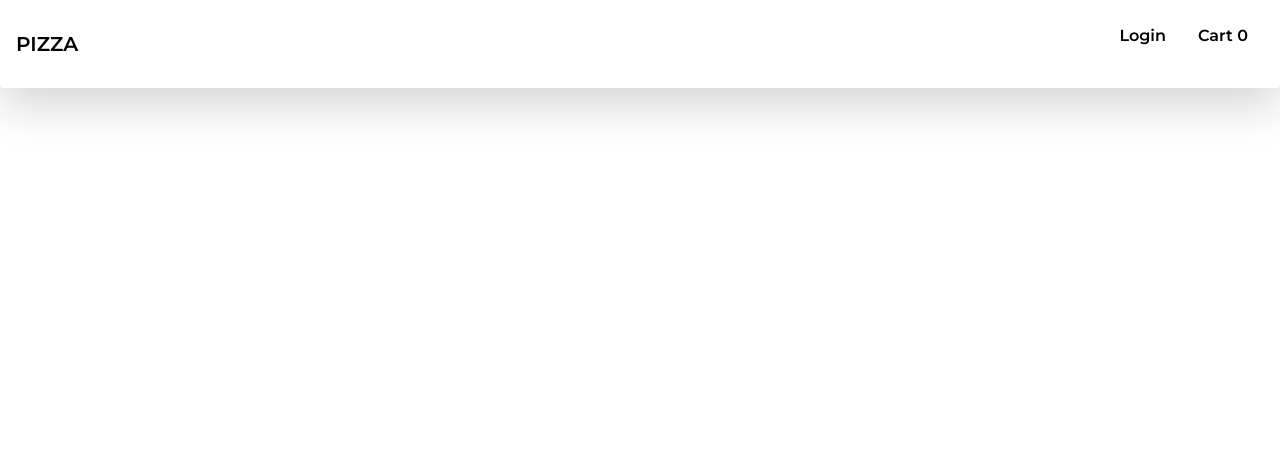
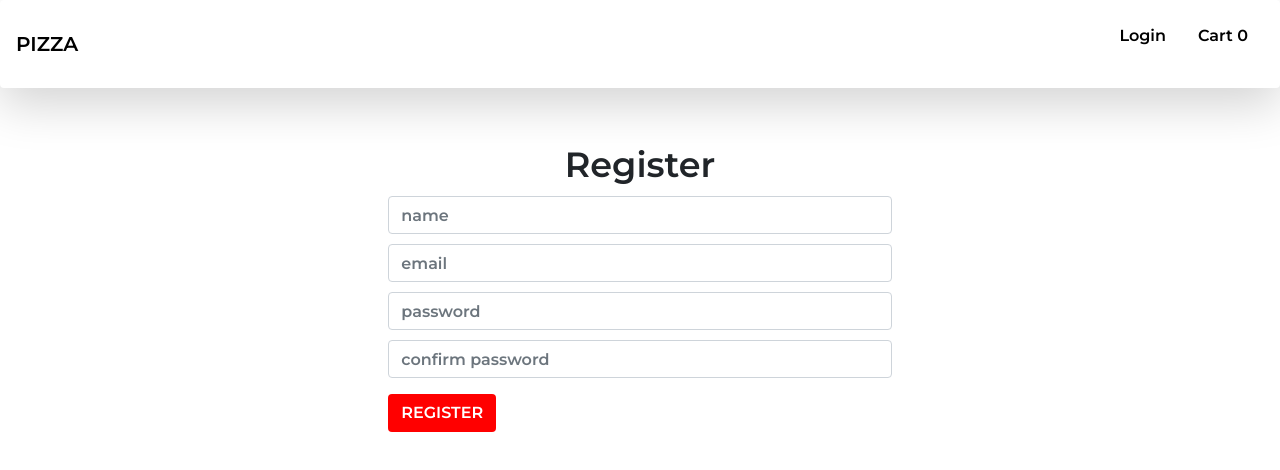
Before and after one commit to cse-mkamble/pizza_delivery_app, a React (Create React App) app in the folder client/: page /register in a window 1280 px wide. Shown: the top 470 px of the page. Built offline with nearby package versions, Linux system fonts and the light colour scheme.

Commit message:
Register Screen Design

```diff
--- a/client/public/style.css
+++ b/client/public/style.css
@@ -57,3 +57,8 @@ select{
   box-shadow: none !important;
   border-color: black !important;
 }
+
+input{
+  margin-top: 10px !important;
+  box-shadow: none !important;
+}
--- a/client/src/App.js
+++ b/client/src/App.js
@@ -3,14 +3,20 @@ import { BrowserRouter, Route, Link, Switch } from 'react-router-dom'
 import Navbar from './components/Navbar'
 import Homescreen from './screens/Homescreen'
 import Cartscreen from './screens/Cartscreen'
+import Loginscreen from './screens/Loginscreen'
+import Registerscreen from './screens/Registerscreen'
 
 const App = () => {
   return (
     <div className='App' >
       <Navbar />
       <BrowserRouter>
+
         <Route path="/" exact component={Homescreen} />
         <Route path="/cart" exact component={Cartscreen} />
+        <Route path="/login" exact component={Loginscreen} />
+        <Route path="/register" exact component={Registerscreen} />
+
       </BrowserRouter>
     </div>
   )
--- a/client/src/components/Navbar.js
+++ b/client/src/components/Navbar.js
@@ -12,7 +12,7 @@ const Navbar = () => {
                 <div id="navbarNav">
                     <ul style={{ display: 'flex', listStyle: 'none' }} >
                         <li className="nav-item ">
-                            <a className="nav-link" href="#">Login</a>
+                            <a className="nav-link" href="/login">Login</a>
                         </li>
                         <li className="nav-item">
                             <a className="nav-link" href="/cart">
--- /dev/null
+++ b/client/src/screens/Loginscreen.js
@@ -0,0 +1,11 @@
+import React, { useState } from 'react';
+
+const Loginscreen = () => {
+    return (
+        <div>
+            Loginscreen!
+        </div>
+    );
+};
+
+export default Loginscreen;
--- /dev/null
+++ b/client/src/screens/Registerscreen.js
@@ -0,0 +1,68 @@
+import React, { useState } from 'react';
+
+const Registerscreen = () => {
+
+    const [name, setname] = useState('')
+    const [email, setemail] = useState('')
+    const [password, setpassword] = useState('')
+    const [cpassword, setcpassword] = useState('')
+
+    const register = () => {
+        if (password != cpassword) {
+            alert("passwords not matched")
+        } else {
+            const user = { name, email, password }
+            console.log(user)
+        }
+    }
+
+    return (
+        <div>
+            <div className="justify-content-center mt-5" style={{ display: 'flex' }} >
+                <div className="col-md-5 text-left">
+                    <h2 className='text-center m-2' style={{ fontSize: '35px' }}>Register</h2>
+                    <div>
+                        <input
+                            required
+                            type="text"
+                            placeholder="name"
+                            className="form-control"
+                            value={name}
+                            onChange={(e) => setname(e.target.value)}
+                        />
+
+                        <input
+                            required
+                            type="text"
+                            placeholder="email"
+                            className="form-control"
+                            value={email}
+                            onChange={(e) => setemail(e.target.value)}
+                        />
+
+                        <input
+                            required
+                            type="text"
+                            placeholder="password"
+                            className="form-control"
+                            value={password}
+                            onChange={(e) => setpassword(e.target.value)}
+                        />
+
+                        <input
+                            required
+                            type="text"
+                            placeholder="confirm password"
+                            className="form-control"
+                            value={cpassword}
+                            onChange={(e) => setcpassword(e.target.value)}
+                        />
+                        <button onClick={register} className='btn mt-3'>REGISTER</button>
+                    </div>
+                </div>
+            </div>
+        </div>
+    );
+};
+
+export default Registerscreen;
```
